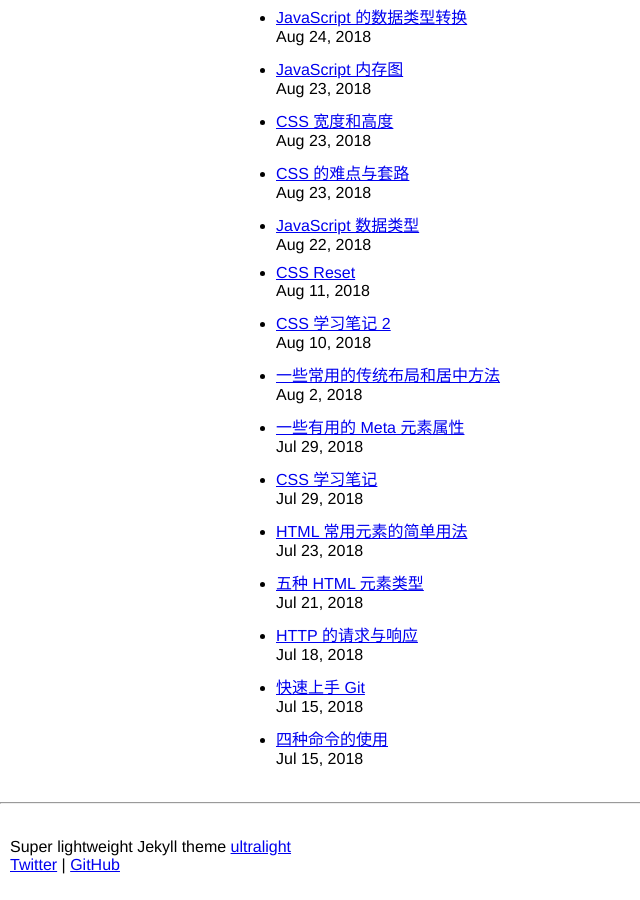
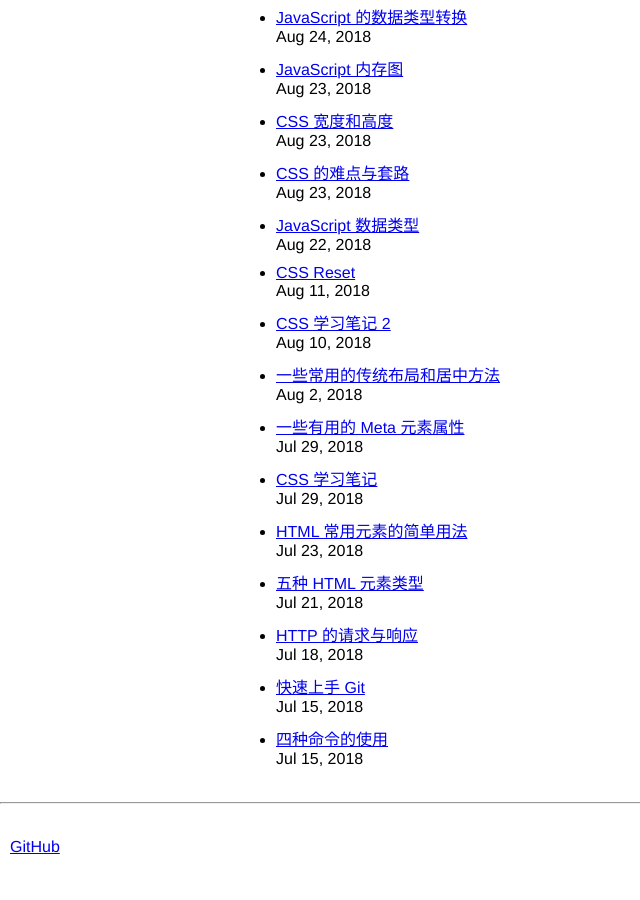
Before and after one commit to mokunshao/mokunshao.github.io, a Jekyll site: the page built from index.md, in a window 1280 px wide and 900 px high, scrolled down 3750 px. Shown: the whole window, without its empty margins (0-640 px from the left). Built offline with Jekyll 4.4.1, drawn with Linux system fonts in a browser that asks for light colours.

Commit message:
Update footer.md

```diff
--- a/_includes/footer.md
+++ b/_includes/footer.md
@@ -1,3 +1 @@
-Super lightweight Jekyll theme [ultralight](https://github.com/kotet/ultralight)
-[Twitter](https://twitter.com/kotetttt)
-| [GitHub](https://github.com/kotet)
+[GitHub](https://github.com/mokunshao)
```
